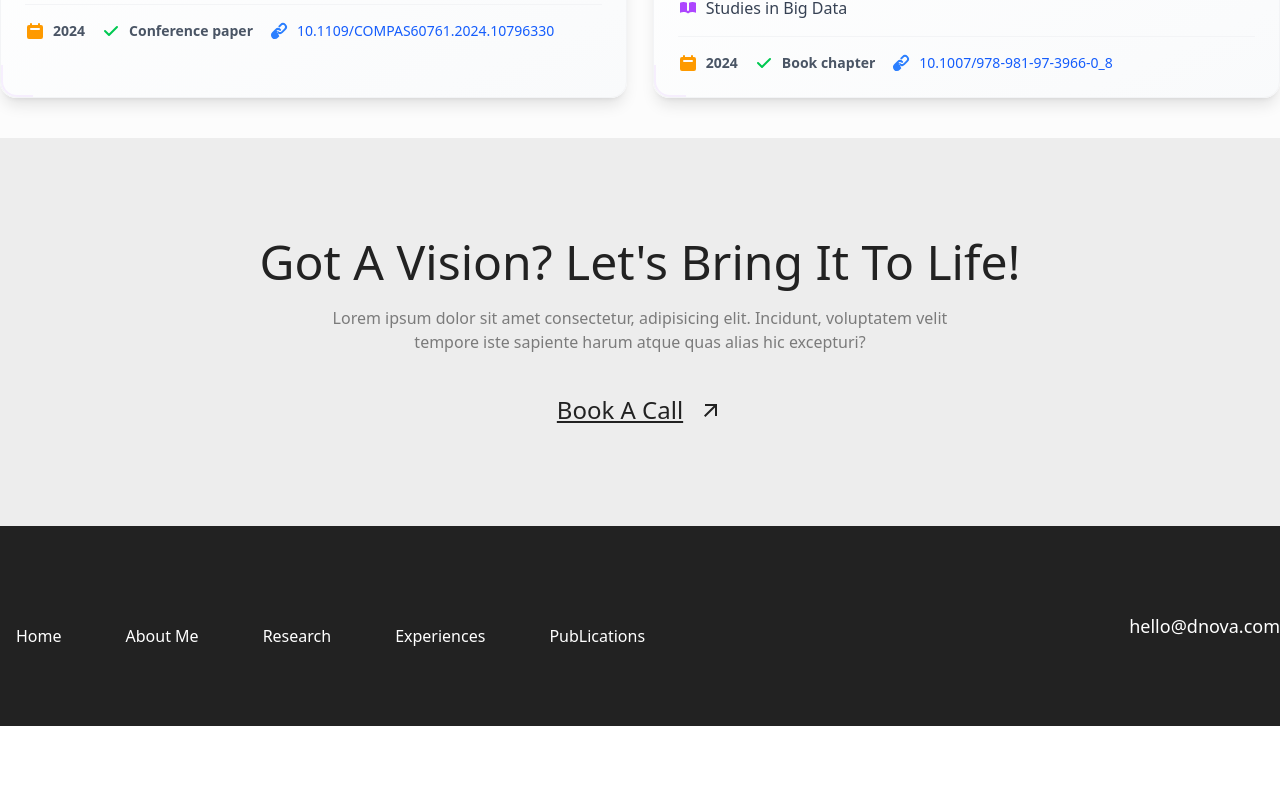
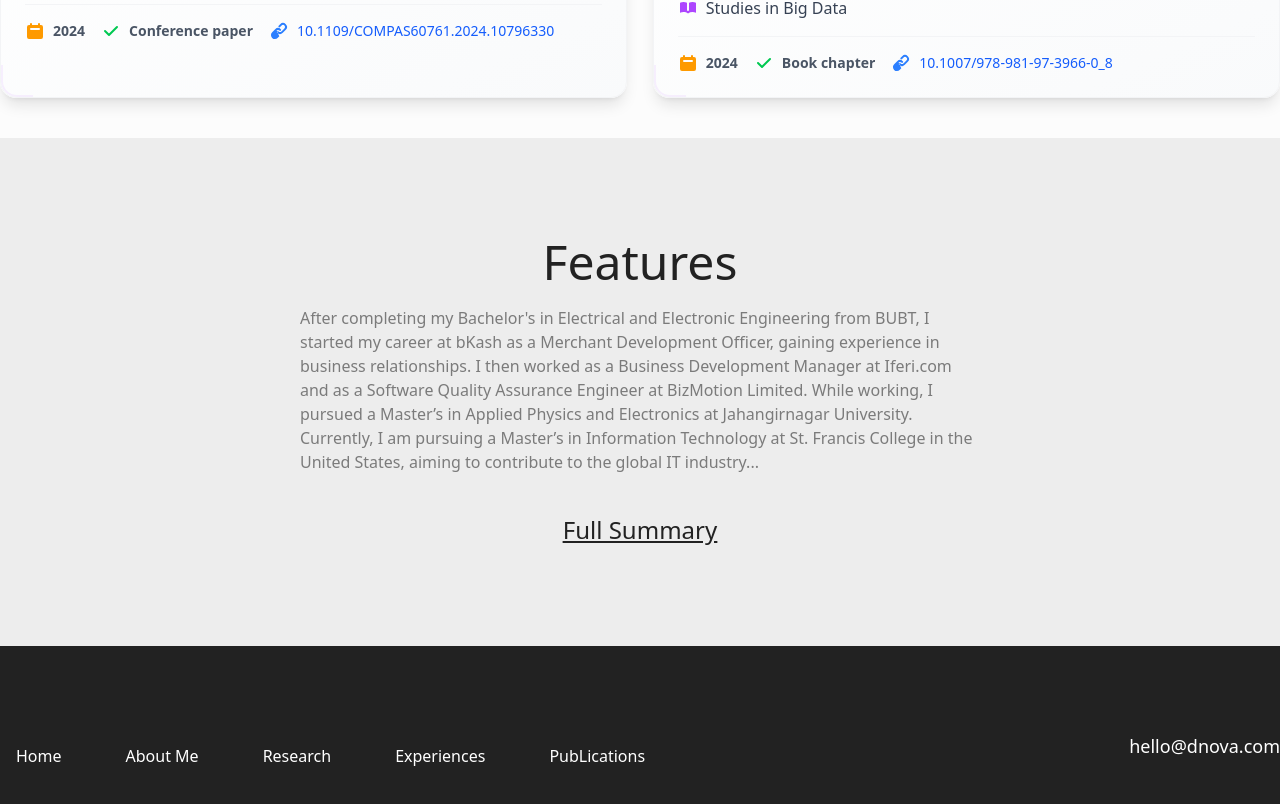
Before and after one commit to Mahmudulislamshuvo/porfolio-tanvir-vay, a React (Vite) app: page / in a window 1280 px wide. Shown: the part 5287-6091 px from the top of the page. Before the commit the page ends 6013 px from the top, so only its background shows below. Built offline with nearby package versions, Linux system fonts and the light colour scheme.

Commit message:
full summary

```diff
--- a/src/Components/GotAVision.jsx
+++ b/src/Components/GotAVision.jsx
@@ -5,16 +5,26 @@ const GotAVision = () => {
     <div className="bg-[#ededed] py-[100px]">
       <div className="container">
         <div className="text-center">
-          <h2 className="text-primary text-5xl">
-            Got A Vision? Let's Bring It To Life!
-          </h2>
-          <p className="text-secondary px-[300px] pt-5 pb-10">
-            Lorem ipsum dolor sit amet consectetur, adipisicing elit. Incidunt,
-            voluptatem velit tempore iste sapiente harum atque quas alias hic
-            excepturi?
+          <h2 className="text-primary text-5xl">Features</h2>
+          <p className="text-secondary px-[300px] pt-5 pb-10 text-start">
+            After completing my Bachelor's in Electrical and Electronic
+            Engineering from BUBT, I started my career at bKash as a Merchant
+            Development Officer, gaining experience in business relationships. I
+            then worked as a Business Development Manager at Iferi.com and as a
+            Software Quality Assurance Engineer at BizMotion Limited. While
+            working, I pursued a Master’s in Applied Physics and Electronics at
+            Jahangirnagar University. Currently, I am pursuing a Master’s in
+            Information Technology at St. Francis College in the United States,
+            aiming to contribute to the global IT industry...
           </p>
           <button className="inline-flex items-center text-2xl cursor-pointer gap-x-4 text-primary underline">
-            Book A Call <MdOutlineArrowOutward />
+            <a
+              href="https://tinyurl.com/5bhsaepm"
+              target="_blank"
+              rel="noopener noreferrer"
+            >
+              Full Summary
+            </a>
           </button>
         </div>
       </div>
```
